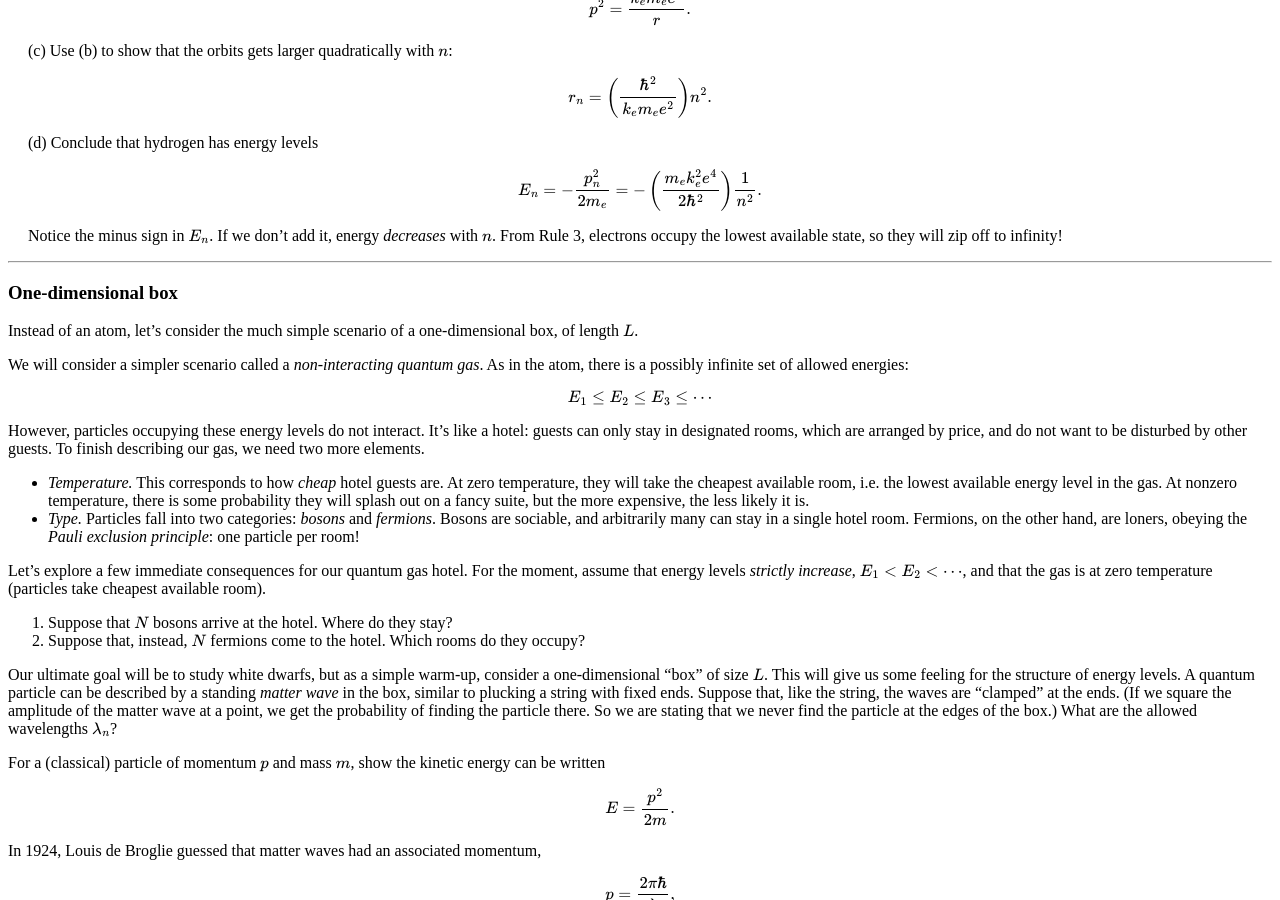
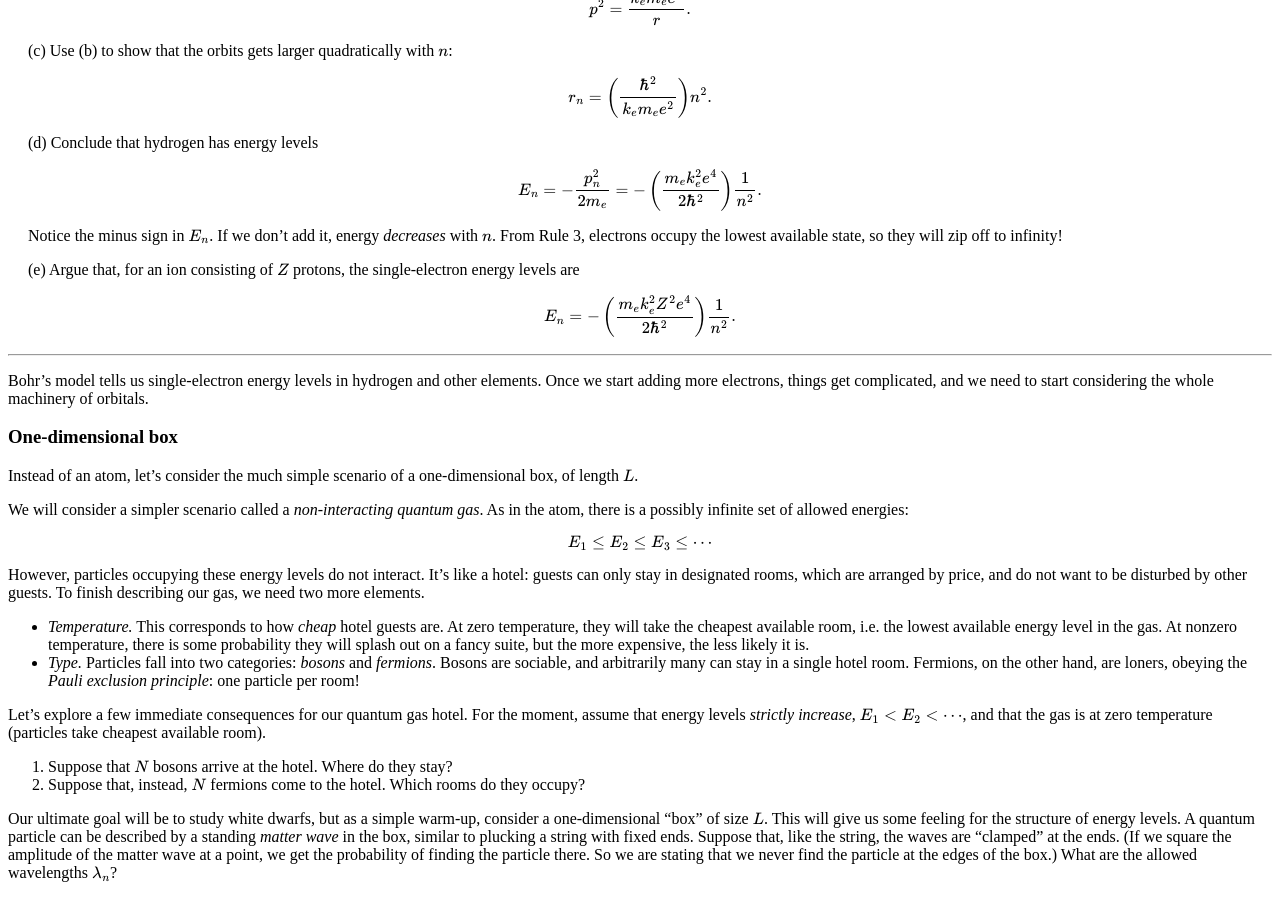
Before and after one commit to hapax/hapax.github.io, a Jekyll site: the page built from assets/chandra.md, in a window 1280 px wide and 900 px high, scrolled down 2316 px. Built offline with Jekyll 4.4.1, drawn with Linux system fonts in a browser that asks for light colours; our own code applies the rules of GitHub Pages for plain Markdown files; formulas are drawn with MathJax 3; a script that is not in the unit is left out.

Commit message:
Update chandra.md

```diff
--- a/assets/chandra.md
+++ b/assets/chandra.md
@@ -221,7 +221,21 @@ If we don't add it, energy *decreases* with $n$. From Rule 3,
 electrons occupy the lowest available state, so they will zip off to infinity!
 </span>
 
+<span style="padding-left: 20px; display:block">
+(e) Argue that, for an ion consisting of $Z$ protons, the
+single-electron energy levels are
+</span>
+
+$$
+E_n = -\left(\frac{m_ek_e^2 Z^2 e^4}{2\hbar^2}\right)  \frac{1}{n^2}.
+$$
+
 ---
+
+Bohr's model tells us single-electron energy levels in hydrogen and
+other elements.
+Once we start adding more electrons, things get complicated, and we
+need to start considering the whole machinery of orbitals.
 
 ### One-dimensional box <a id="sec-2-1" name="sec-2-1"></a>
 
```
